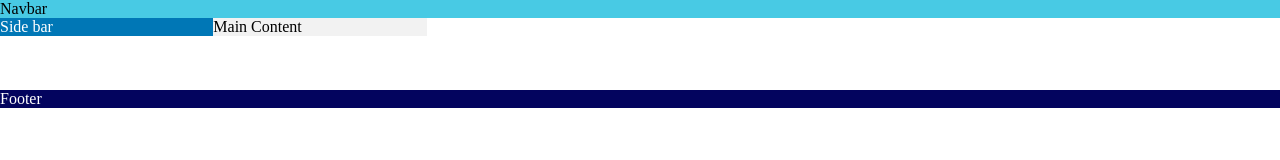
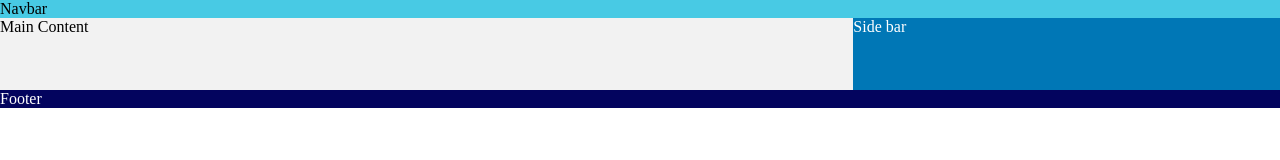
Before and after one commit to RobBerger/L09-FSWD1012, a plain HTML site: page index.html in a window 1280 px wide. Drawn offline with Linux system fonts and the light colour scheme.

Commit message:
filled out grid per example

```diff
--- a/style.css
+++ b/style.css
@@ -18,11 +18,15 @@ nav {
 aside {
     background-color: #0077b6;
     color: white;
+    grid-column: 5 / span 2;
+    grid-row: 2 / span 4;
 
 }
 
 main {
     background-color: #f2f2f2;
+    grid-column: 1 / span 4;
+    grid-row: 2 / span 4;
 }
 
 footer {
```
